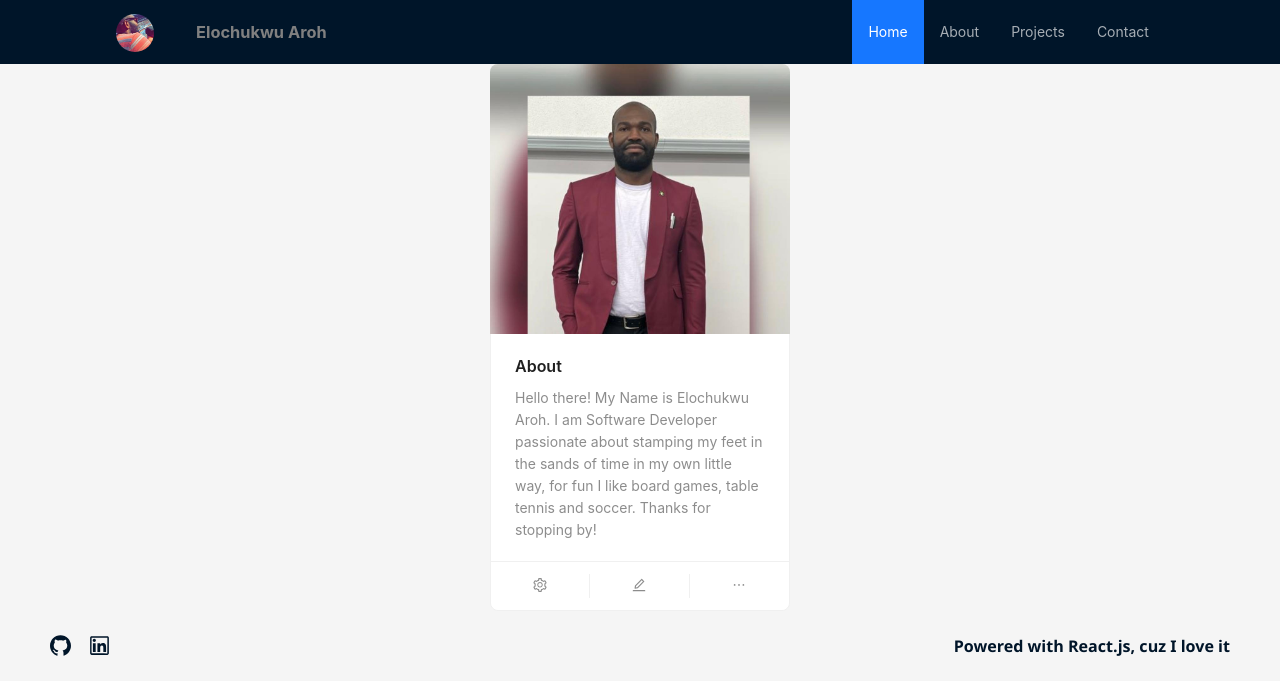
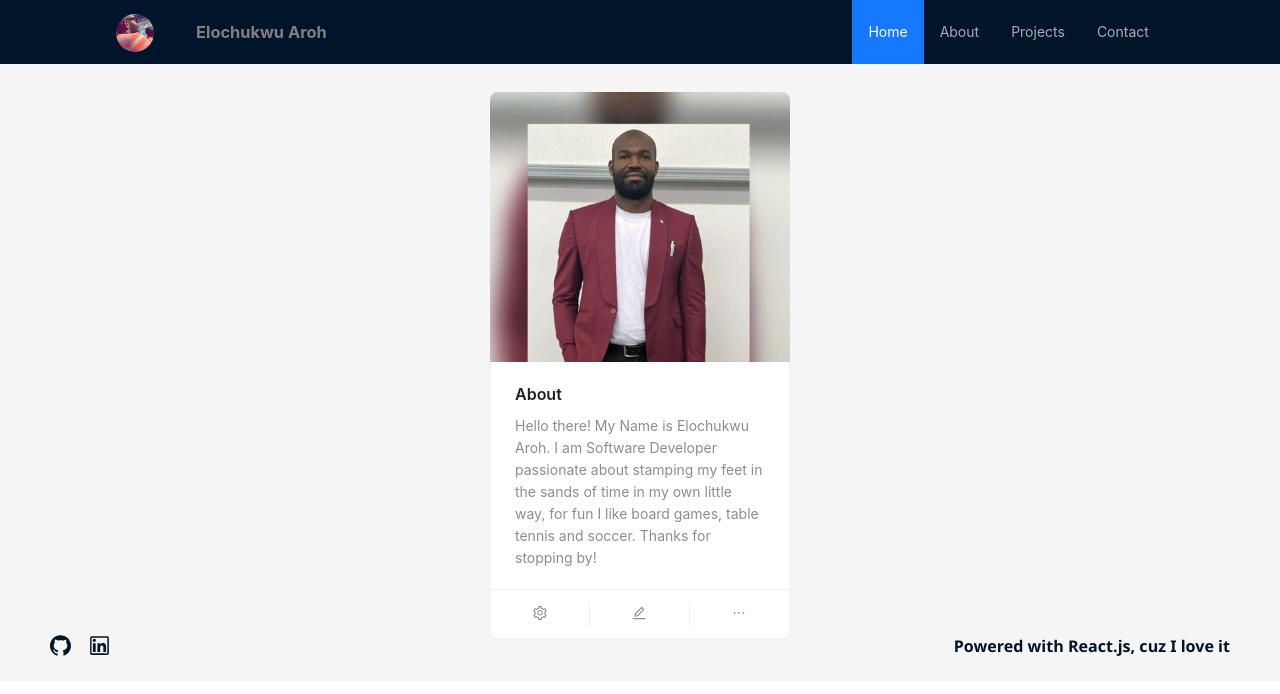
Before and after one commit to aroh-elochukwu/elo-portfolio-site-2.0, a React (Create React App) app: page /about-page in a window 1280 px wide. Shown: the top 694 px of the page. Built offline with nearby package versions, Linux system fonts and the light colour scheme.

Commit message:
readjust about card position top and bottom

```diff
--- a/src/components/main-section/AboutPage.jsx
+++ b/src/components/main-section/AboutPage.jsx
@@ -11,7 +11,7 @@ const AboutPage = () => {
   return (
     <React.Fragment>
       <Card
-        style={{width: 300 , marginTop: '2em', marginBottom:'2em' , margin: 'auto'}}
+        style={{width: 300 , top: '2em', marginBottom:'4em' , margin: 'auto'}}
         cover={
           <img
             alt="Elochukwu Aroh"
```
